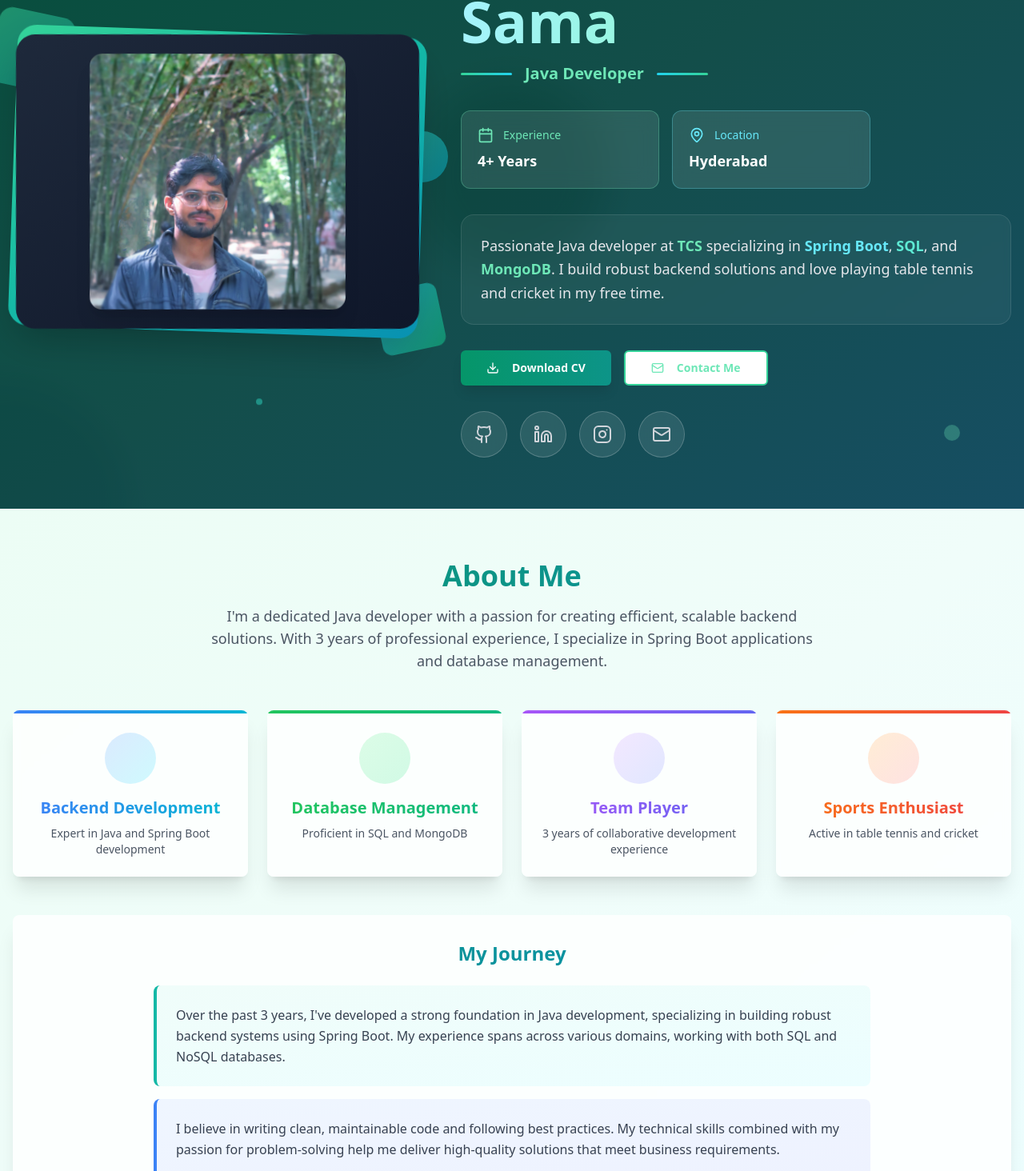
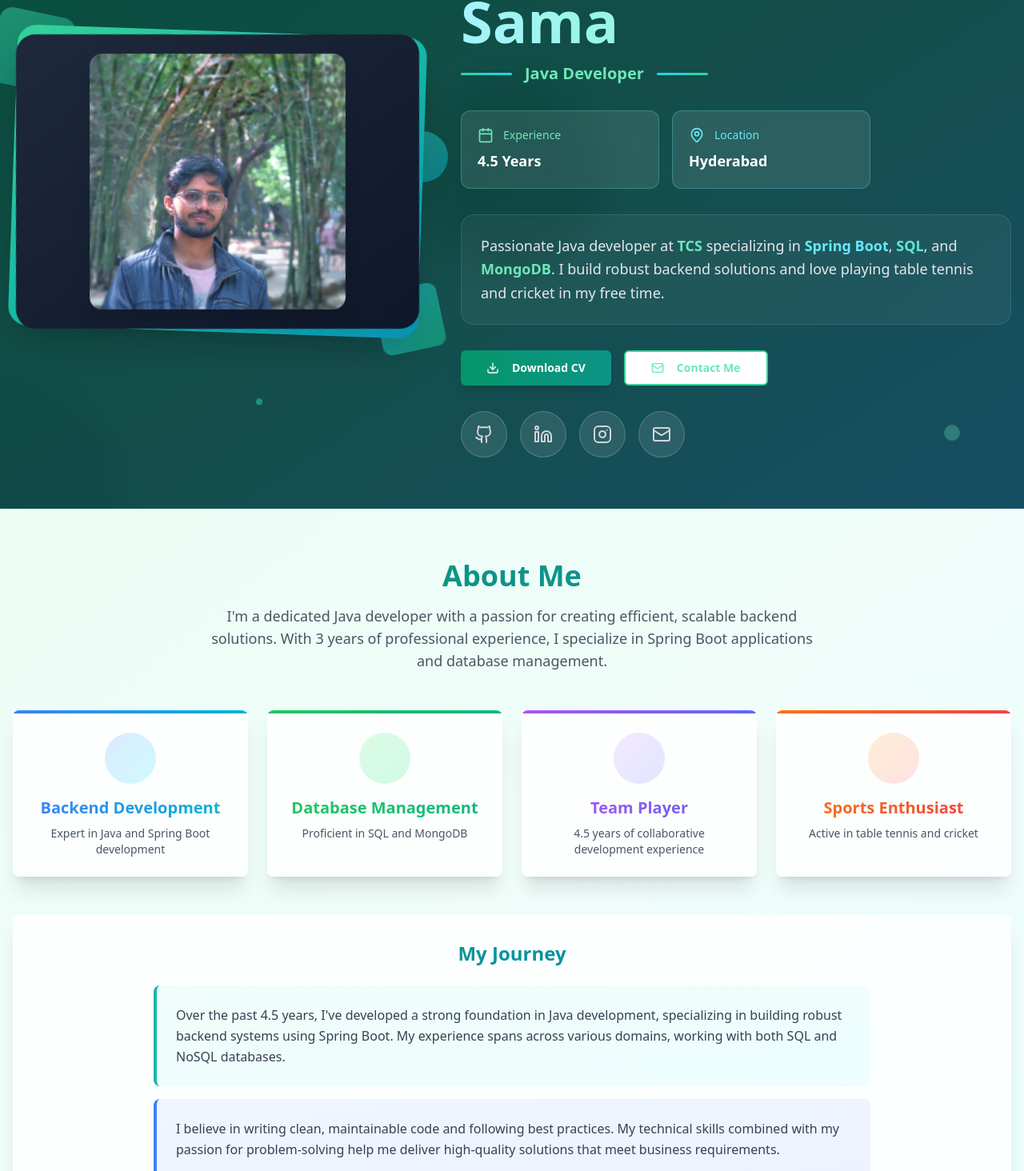
Before and after one commit to RaghuSama-Git/personal-portfolio-frontend, a React (Vite) app: page / in a window 1280 px wide. Shown: the part 198-1662 px from the top of the page at 80% size. Built offline with nearby package versions, Linux system fonts and the light colour scheme.

Commit message:
experince changed from 4 to 4.5

```diff
--- a/src/components/About.tsx
+++ b/src/components/About.tsx
@@ -21,7 +21,7 @@ const About = () => {
     {
       icon: Users,
       title: "Team Player",
-      description: "3 years of collaborative development experience",
+      description: "4.5 years of collaborative development experience",
       gradient: "from-purple-500 to-indigo-500",
       bgGradient: "from-purple-100 to-indigo-100"
     },
@@ -74,7 +74,7 @@ const About = () => {
           <div className="max-w-4xl mx-auto text-gray-700 leading-relaxed space-y-4">
             <div className="p-6 rounded-lg bg-gradient-to-br from-teal-50 to-cyan-50 border-l-4 border-teal-500">
               <p>
-                Over the past 3 years, I've developed a strong foundation in Java development,
+                Over the past 4.5 years, I've developed a strong foundation in Java development,
                 specializing in building robust backend systems using Spring Boot. My experience
                 spans across various domains, working with both SQL and NoSQL databases.
               </p>
--- a/src/components/Contact.tsx
+++ b/src/components/Contact.tsx
@@ -2,7 +2,15 @@ import { Button } from "@/components/ui/button";
 import { Card, CardContent, CardHeader, CardTitle } from "@/components/ui/card";
 import { Input } from "@/components/ui/input";
 import { Textarea } from "@/components/ui/textarea";
-import { Mail, Phone, MapPin, Send, Linkedin, Instagram } from "lucide-react";
+import {
+  Mail,
+  Phone,
+  MapPin,
+  Send,
+  Linkedin,
+  Instagram,
+  Loader2,
+} from "lucide-react";
 import { supabase } from "@/integrations/supabase/client";
 import { useState } from "react";
 
@@ -216,8 +224,17 @@ const Contact = () => {
                     className="w-full bg-blue-600 hover:bg-blue-700"
                     disabled={isSubmitting}
                   >
-                    <Send className="mr-2 h-4 w-4" />
-                    {isSubmitting ? "Sending..." : "Send Message"}
+                    {isSubmitting ? (
+                      <>
+                        <Loader2 className="mr-2 h-4 w-4 animate-spin" />
+                        Sending...
+                      </>
+                    ) : (
+                      <>
+                        <Send className="mr-2 h-4 w-4" />
+                        Send Message
+                      </>
+                    )}
                   </Button>
                 </form>
               </CardContent>
--- a/src/components/Experience.tsx
+++ b/src/components/Experience.tsx
@@ -40,7 +40,7 @@ const Experience = () => {
             Professional Experience
           </h2>
           <p className="text-lg text-gray-600 max-w-3xl mx-auto">
-            My journey as a Java developer over the past 3.5 years
+            My journey as a Java developer over the past 4.5 years
           </p>
         </div>
 
--- a/src/components/Hero.tsx
+++ b/src/components/Hero.tsx
@@ -89,7 +89,7 @@ const Hero = () => {
                   <Calendar className="h-5 w-5" />
                   <span className="text-sm font-medium">Experience</span>
                 </div>
-                <p className="text-white font-bold text-lg">4+ Years</p>
+                <p className="text-white font-bold text-lg">4.5 Years</p>
               </div>
               <div className="bg-white/10 backdrop-blur-md rounded-xl p-5 border border-cyan-300/30 hover:border-cyan-300/50 transition-all duration-300 hover:bg-white/15">
                 <div className="flex items-center gap-3 text-cyan-300 mb-2">
```
Also changed, not shown: 1 other file (tests, documents, lock files or other folders).
